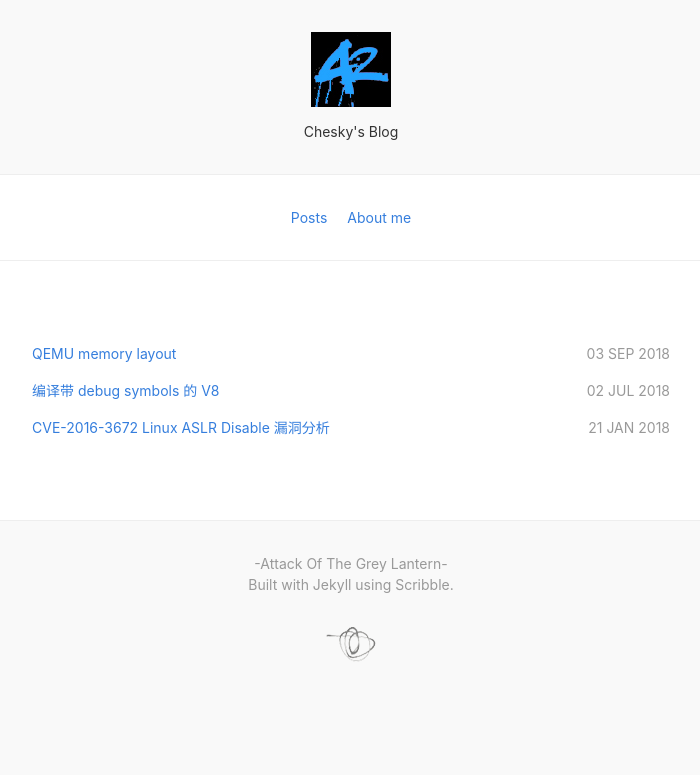
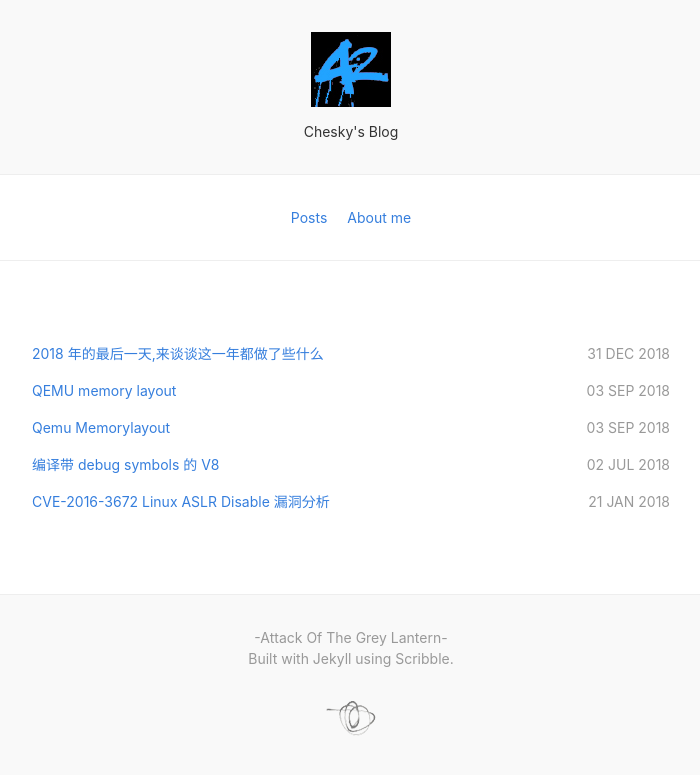
Before and after one commit to AttackLantern/AttackLantern.github.io, a Jekyll site: the page built from index.html, in a window 1280 px wide. Shown: the top 775 px of the page, without its empty margins (289-989 px from the left). Built offline with Jekyll 4.4.1, drawn with Linux system fonts in a browser that asks for light colours; nearby versions of some CDN libraries; part of the change alters nothing that is shown.

Commit message:
byebye2018

````diff
--- a/_config.yml
+++ b/_config.yml
@@ -1,11 +1,12 @@
 # ----------- CONFIGURABLE START -----------
 title:            "Chesky's Blog"
-description:      "hh"
+description:      "boring life"
 url:              http://chesky42.com # Site url, without a slash at the end.
 signoff:          "chesky" # Your name
 facebook_appid:   # APP ID for like button, remove from /_includes/share.html if unwanted.
 google_analytics: # Set tracking, remove from /javascripts/basic.js if unwanted.
 share:            false # Turn on twitter and facebook share buttons
+future: true
 
 links:
   - name:         Posts
--- /dev/null
+++ b/_posts/2018-09-03-qemu-memorylayout.md
@@ -0,0 +1,213 @@
+## 0， Overview
+- QEMU 作为 host machine 的进程而存在，启动后利用 mmap 申请内存块来作为 Guest machine 的物理内存
+- main() --> cpu_exec() --> tb_gen_code() --> cpu_gen_code() --> tcg_gen_code() --> tcg_out_op() --> cpu_tb_exec() ----> loop cpu_exec
+- main() -> [vl.c](https://github.com/qemu/qemu/blob/55f4e79d794d94b2ab22b0dc99c6b05abc628656/vl.c)
+- hardware emulator -> [/hw](https://github.com/qemu/qemu/tree/master/hw)
+- tcg -> [/tcg](https://github.com/qemu/qemu/tree/master/tcg)
+
+## 1，Memory Manager
+###  1.1 Memory Manage Struct
+- Virtual memory mapping -> [exec.c](https://github.com/qemu/qemu/blob/55f4e79d794d94b2ab22b0dc99c6b05abc628656/exec.c)
+    - host mmap memory manage
+    - record RAMlist / RAMBlock
+    - RAMBlock 是从 host machine mmap 出来的内存块（拿给 guest machine 当作物理内存用），用 RAMlist 链表串起来记录它
+    - RAMBlock struct -> [/include/exec/ram_addr.h](https://github.com/qemu/qemu/blob/55f4e79d794d94b2ab22b0dc99c6b05abc628656/include/exec/ram_addr.h#L26)
+        -  *host 用来记录 host memory addr ( host machine virtual address )
+        - offset 记录这块 block 相对于 RAMlist 的 offset，在查找特定 block 的时候会按照这个 offset 去找
+        - length 记录这块 block 的长度
+        - flags 记录这块内存的某些信息，譬如 RAM_RESIZEABLE （block 的大小可以再更改）、RAM_PREALLOC（block 的大小已经被预先设定成不可更改）、RAM_SHARED（是共享内存）
+        - idstr[256] 每块 block 都有一个 id
+    - RAMlist 用来串 RAMBlock，并记录有 dirty page bitmap
+    - RAMlist struct -> [/include/exec/ramlist.h](https://github.com/qemu/qemu/blob/55f4e79d794d94b2ab22b0dc99c6b05abc628656/include/exec/ramlist.h#L47)
+        - *mru_block 记录最近使用的一块 RAMBlock，如果需要遍历链表取出某一块 block，为了效率，会先检查一下这块 block 是否就是最近使用过的 block，若不是再进行遍历
+        - QLIST_HEAD(, RAMBlock) blocks 记录 list 的 header
+        - dirty_memory，记录 dirty page，像是显示界面时 qemu 会通过这个值来追踪哪一块是 dirty page，然后判断是否需要重绘界面
+- Physical memory manage -> [memory.c](https://github.com/qemu/qemu/blob/master/memory.c)
+    - guest physical memory manage
+    - API -> /include/exec/memory.h
+    - RAMBlock 拿到的是待处理的内存 chunks，来源可能是 hvm 或是 /dev，qemu 需要进一步地把这些内存处理成 memory 和 IO ，才能丢给 guest machine 使用 。qemu 使用 AddressSpace 和 MemoryRegion 这两个 struct 进行这一处理的步骤
+    - MR 的区域可能存在重叠，譬如在同一段地址空间内，可能存在多个 MR 相互交错
+    - AddressSpace 是一棵由 MemoryRegion 构成的树，是 guest machine 的 CPU 所看到的内存，MemoryRegion 是 guest 所直接操纵的，AddreSpace 用一种叫做 FlatView 的树状结构记录下可用的 MemoryRegion
+    - AddressSpace struct ->  [/include/exec/memory.h #425](https://github.com/qemu/qemu/blob/595123df1d54ed8fbab9e1a73d5a58c5bb71058f/include/exec/memory.h#L425)
+        - MemoryRegion *root，记录 MemoryRegion Root，这个 MemoryRegion 向下展开，从而形成一棵树，有两个特定的 *root
+               - system_memory，记录 guest machine memory address mapping
+               -  system_io，记录 guest machine I/O address mapping
+        - struct FlatView *current_map，记录构成该 AddressSpace 所有 MR
+   - MemoryRegion struct -> [/include/exec/memory.h #339](https://github.com/qemu/qemu/blob/595123df1d54ed8fbab9e1a73d5a58c5bb71058f/include/exec/memory.h#L339)
+
+```c
+struct MemoryRegion {
+    Object parent_obj;
+    bool romd_mode;
+    bool ram; //表明该 MR 是否当作 RAM 使用
+    bool subpage;
+    bool readonly; /* For RAM regions */   //是否可写
+    bool rom_device;
+    bool flush_coalesced_mmio;
+    bool global_locking;
+    uint8_t dirty_log_mask;
+    bool is_iommu;
+    RAMBlock *ram_block; //这块 MemoryRegion 所指向的 RAMBlock
+    Object *owner;
+
+    const MemoryRegionOps *ops; //这块 MR 所能够进行的操作，譬如 read / write 的 callback
+    void *opaque;
+    MemoryRegion *container; //多个 MR 集合
+    Int128 size;
+    hwaddr addr;
+    void (*destructor)(MemoryRegion *mr);
+    uint64_t align;
+    bool terminates;
+    bool ram_device;
+    bool enabled;
+    bool warning_printed; /* For reservations */
+    uint8_t vga_logging_count;
+    MemoryRegion *alias;
+    hwaddr alias_offset;
+    int32_t priority;
+    QTAILQ_HEAD(subregions, MemoryRegion) subregions;
+    QTAILQ_ENTRY(MemoryRegion) subregions_link;
+    QTAILQ_HEAD(coalesced_ranges, CoalescedMemoryRange) coalesced;
+    const char *name;
+    unsigned ioeventfd_nb;
+    MemoryRegionIoeventfd *ioeventfds;
+};
+```
+- Memory-backend manage -> [/hw/mem/pc-dimm.c](https://github.com/qemu/qemu/blob/master/hw/mem/pc-dimm.c)
+    - host machine 认为他所拿到的内存，实际上是由 qemu 以 MemoryRegion 拿给他的假的内存（……）
+    - 对于 host machine 来说是一个热插拔的内存设备
+- 整体大概是从 hva 拿到内存块（RAMBlock），用 RAMlist 把这些块串起来。然后 AddressSpace 把这些 blocks 分类为 guest 能看到的 Memory/IO，最后交给 backend。
+
+```
+              host machine
+            (malloc from host)
+                RAMlist                       Block A,B,C......
+                   |              +---------------------------------------------+
+                   |              |                                             |
+                   |              |                                             |
+  +++—————————| ---A--- |   RAMBlock A         ---+                             |
+  |    ++ ————| ---B--- |   RAMBlock B         <--+ [A + offset]                |
+  |     |   +—| ---C--- |   RAMBlock C         <--+ [B + offset]                |
+  |     |   |                                                                   |
+  |     |   |                                                                   |
+  |     |   \---*host pointer C ---> [Host Virual Addr / Guest Physical Addr]   |
+  |     |                                                                       |
+  |      \---*host pointer B ---> [ HVA / GPA ]                                 |
+  |                                                                             |
+  \---*host pointer---> [ HVA / GPA ]                                           |
+                                                                                |
+                                                                                |
+       guest machine                                                            |
++----system_memory |---A---|---B---|      <-------------------------------------+
+ |   +--system_io  |---C---|
+ |   |
+ |   |                                            AddressSpace(address_space_io)
+ |   |                                                           |
+ |   +-------[ram_block ptr C]----MemoryRegion <---[*root ptr]---+
+ |
+ |                                    AddressSpace(address_space_memory)
+ |                                                     |
+ +-------- [ram_block ptr A]----MemoryRegion <---[*root ptr]
+ |                 | (link)
+ +---------[ram_block ptr B] <---[MemoryRegion A container]
+```
+
+### 1.2 Execute
+#### 1.2.1 Alloc RAMBlock function
+- qemu 和 kvm 协作进行内存管理（为了增加效率），qemu 所需要做的工作是从宿主机申请内存拿给 guest 用，也就是 guest machine physical address <-> host  virtual address，然后把这个映射关系丢给 kvm，而 vm 会用影子页表记下 guest machine virtual address <-> host machine physical address
+- 分配 Memory 所用到的函数都在 exec.c 里，单位是 RAMBlock：
+    - `qemu_ram_alloc_from_file()` 根据创建 qemu 进程时指定的 -mem-path 来拿内存块，大概像是 `/dev/` 之类（？）
+    - `qemu_ram_alloc_internal()` 是一个 callback，下面的三个函数都会以不同的参数来 call 这个 function
+    - `qemu_ram_alloc_resizeable()` 指定参数 void(*resized)，根据它重设 RAMBlock 的大小
+    - `qemu_ram_alloc_from_ptr()`  根据 *host 指向的 address 申请指定 size 的内存块，但这个 size 不能后期更改，该 RAMBlock 的 flag 位设成 RAM_PREALLOC
+    - `qemu_ram_alloc()` 比较随便地申请一块 block，既不指定 *host 也不指定起始 ptr
+
+####1.2.2 qemu 内存分配流程
+- 1，启动 qemu 时，首先是在 vl.c 的 main() 里处理用户所 input 的参数，然后开始初始化 cpu（用来动态翻译 guest code）。
+- 2，初始化 cpu 的工作通过调用 `cpu_exec_init_all()`(exec.c) 进行，此时会注册 memory mapping I/O的 callback。
+- 3，转入 `memory_map_init()`(exec.c)，初始化以下四个全局变量：
+            - `static MemoryRegion system_memory`
+            - `AddressSpace address_space_memory` Root 存放的是 `system_memory`，name 为 "memory"
+            - `static MemoryRegion system_io`
+            - `AddressSpace address_space_io` root 存放 `system_io`
+            - `memory_map_init()` function:
+
+```c
+static void memory_map_init(void)
+{
+    system_memory = g_malloc(sizeof(*system_memory));
+    memory_region_init(system_memory, NULL, "system", UINT64_MAX);
+    address_space_init(&address_space_memory, system_memory, "memory");
+
+    system_io = g_malloc(sizeof(*system_io));
+    memory_region_init_io(system_io, NULL, &unassigned_io_ops, NULL, "io",
+                          65536);
+    address_space_init(&address_space_io, system_io, "I/O");
+}
+```
+- 4，进行设备初始化，`(qemu_opts_foreach(qemu_find_opts("drive"), drive_init_func, &machine_class->block_default_type, NULL)) `
+- 5，然后跳进 `machine_class->init(current_machine)`，这时候会根据对应的 guest machine type 去初始化 guest 的相关信息
+- 6，进入 `pc_init1()`(/hw/i386/pc_piix.c) 进行 guest 实际 memory 的分配
+    - 判断 guest 内存是否大于 4G 如果大于，则拆分成两个 MR 再操作
+    - 调用 `pc_memory_init()` [/hw/i386/pc.c #1324](https://github.com/qemu/qemu/blob/3c825bb7c1b4289ef05f51b5b77ac0967b6a27fa/hw/i386/pc.c#L1324)，以 MR 为单位进行 guest memory 分配（guest machine 将会拿到一整块 MR），并 load bios
+```
+FWCfgState *pc_memory_init(MachineState *machine,
+                           MemoryRegion *system_memory,
+                           ram_addr_t below_4g_mem_size,
+                           ram_addr_t above_4g_mem_size,
+                           MemoryRegion *rom_memory,
+                           MemoryRegion **ram_memory,
+                           PcGuestInfo *guest_info)
+{
+    int linux_boot, i;
+    MemoryRegion *ram, *option_rom_mr;
+    MemoryRegion *ram_below_4g, *ram_above_4g;
+    FWCfgState *fw_cfg;
+    PCMachineState *pcms = PC_MACHINE(machine);
+
+    assert(machine->ram_size == below_4g_mem_size + above_4g_mem_size);
+
+    linux_boot = (machine->kernel_filename != NULL);
+
+    /* Allocate RAM.  We allocate it as a single memory region and use
+     * aliases to address portions of it, mostly for backwards compatibility
+     * with older qemus that used qemu_ram_alloc().
+     */
+    ram = g_malloc(sizeof(*ram));
+    memory_region_allocate_system_memory(ram, NULL, "pc.ram",
+                                         machine->ram_size);
+    *ram_memory = ram;
+    ram_below_4g = g_malloc(sizeof(*ram_below_4g));
+    memory_region_init_alias(ram_below_4g, NULL, "ram-below-4g", ram,
+                             0, below_4g_mem_size);
+    memory_region_add_subregion(system_memory, 0, ram_below_4g);
+    e820_add_entry(0, below_4g_mem_size, E820_RAM);
+    if (above_4g_mem_size > 0) {
+        ram_above_4g = g_malloc(sizeof(*ram_above_4g));
+        memory_region_init_alias(ram_above_4g, NULL, "ram-above-4g", ram,
+                                 below_4g_mem_size, above_4g_mem_size);
+        memory_region_add_subregion(system_memory, 0x100000000ULL,
+                                    ram_above_4g);
+        e820_add_entry(0x100000000ULL, above_4g_mem_size, E820_RAM);
+    }
+```
+    - 在拿给 guest 之前，先对这块 MR 进行初始化，进入 `memory_region_init_ram()` [memory.c]，它会调用 `qemu_ram_alloc` 进行实际的内存申请（最新版的 qemu 3.0 需要先进入函数 `memory_region_init_ram_nomigrate()`，表明这块 memory 不是实时迁移来的，2.x 直接调用，不过不管是哪一版本，最终都会用`qemu_ram_alloc()` 进行实际内存的分配）。
+
+
+## 2，Process
+- KVM 模拟出来的 CPU 称之为 vCPU，每个 vCPU 单独一个进程
+- availabe devices: qemu -device \?
+
+## 3，qemu debug
+###
+
+```
+#!/bin/bash
+
+sudo gdb -n -q --args /home/vm/qemu/bin/debug/native/x86_64-softmmu/qemu-system-x86_64 -enable-kvm -m 512 /home/vm/test/tinycore.img \
+-netdev user,id=t0, -device rtl8139,netdev=t0,id=nic0 \
+-netdev user,id=t1, -device pcnet,netdev=t1,id=nic1
+```
+- gdb script: `/script/qemy-gdb.py` ，gdb 默认用的 python 3，但 qemy-gdb.py 里有用到 long 类型来输出，需要把 long 替换成 int。
+    - 然而只有两个命令可用，基本没用
+-  `machine` 记录的是 qemu machine type （可以用  `qemu-system-x86_64 -machine help` 查看）
--- /dev/null
+++ b/_posts/2018-12-31-byebye2018.md
@@ -0,0 +1,4 @@
+---
+title: 2018 年的最后一天,来谈谈这一年都做了些什么
+date: 2018-12-31 7:02:00
+---
````
